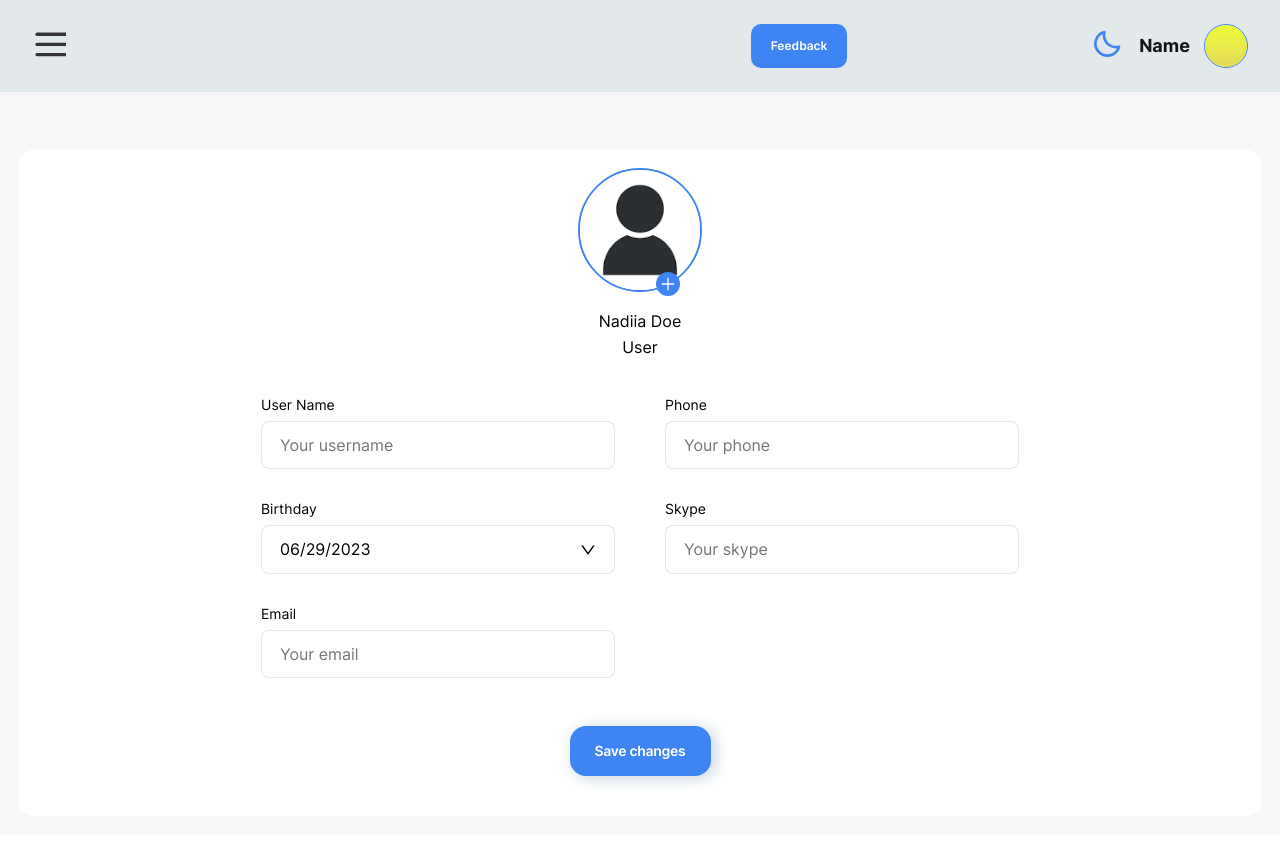
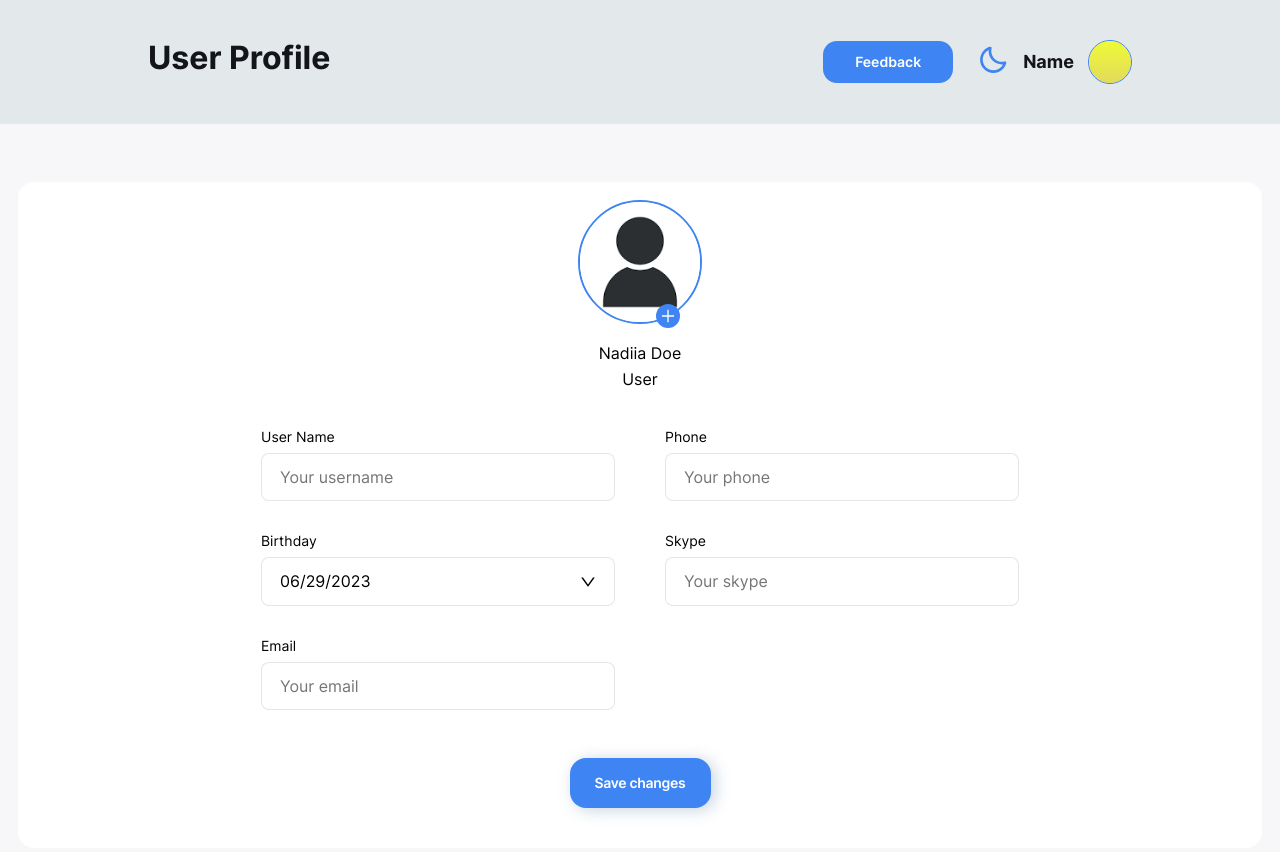
Before and after one commit to Markizdickabraz/GooseTeam, a React (Create React App) app: page /GooseTeam/account in a window 1280 px wide. Shown: the top 852 px of the page. Built offline with nearby package versions, Linux system fonts and the light colour scheme; what facepaint would draw is missing.

Commit message:
base styles

```diff
--- a/src/components/header/Header.styled.jsx
+++ b/src/components/header/Header.styled.jsx
@@ -1,46 +1,110 @@
 import styled from 'styled-components';
 import { fontColors, iconColors, backgroundColors } from 'styles/variables';
 
-
+// < 375 - mob small
+// 375 - 767 - mob
+// 768 - 1023 - tablet
+// 1024+ - desk
 
 export const Wrapper = styled.header`
-background-color:${backgroundColors.grey};
+  background-color: ${backgroundColors.grey};
+  padding-top: 24px;
+  padding-bottom: 24px;
+
+  @media screen and (min-width: 1024px) {
+    padding-top: 40px;
+    padding-bottom: 40px;
+  }
+
+  // display: flex;
+  // justify-content: space-between;
+  // padding: 24px 20px;
+
+  // @media (min-width: 768px) {
+  //   padding: 24px 32px;
+  // }
+
+  // @media (min-width: 1440px) {
+  //   padding: 24px 34px;
+  // }
+`;
+
+export const Container = styled.div`
   display: flex;
   justify-content: space-between;
-  padding:24px 20px;
 
-  @media (min-width: 768px) {
-    padding:24px 32px;
+  width: 100%;
+
+  padding-left: 20px;
+  padding-right: 20px;
+
+  margin-left: auto;
+  margin-right: auto;
+
+  @media screen and (min-width: 375px) {
+    width: 375px;
   }
 
-  @media (min-width: 1440px) {
-    padding:24px 34px;
+  @media screen and (min-width: 768px) {
+    width: 768px;
+
+    padding-left: 20px;
+    padding-right: 20px;
+  }
+
+  @media screen and (min-width: 1024px) {
+    width: 1024px;
+  }
+`;
+
+export const LeftSubsection = styled.div`
+  @media (max-width: 1023px) {
+    display: none;
+  }
+`;
+
+export const RightSubsection = styled.div`
+  display: flex;
+  align-items: center;
+  justify-content: center;
+  gap: 18px;
+
+  @media screen and (min-width: 768px) {
+    gap: 24px;
   }
 `;
 
 export const Info = styled.div`
   display: flex;
   align-items: center;
-  margin-left: auto;
+  justify-content: center;
+  gap: 8px;
+
+  @media screen and (min-width: 768px) {
+    gap: 14px;
+  }
 `;
 
 export const SectionTitle = styled.h1`
-  display: none;
+  // display: none;
   color: ${fontColors.black};
-  @media (min-width: 1440px) {
+  // @media (min-width: 1440px) {
   display: block;
-
+  // display: inline;
   font-weight: 700;
   font-size: 32px;
   text-shadow: 0px 47px 355px rgba(0, 0, 0, 0.07),
     0px 9.4px 57.6875px rgba(0, 0, 0, 0.035);
-  }
+  // }
+  // @media (max-width: 1023px) {
+  //   display: none;
+  // }
 `;
 
 export const Toggler = styled.svg`
   fill: transparent;
   stroke: ${iconColors.black};
-  margin-right:8px;
+  margin-right: 8px;
 
   height: 24px;
   width: 24px;
@@ -48,37 +112,44 @@ export const Toggler = styled.svg`
   @media (min-width: 765px) {
     height: 34px;
     width: 34px;
-    margin-right:16px;
+    margin-right: 16px;
   }
-  @media (min-width: 1440px) {
+  @media (min-width: 1024px) {
     display: none;
   }
 `;
 
-
 export const MotivationTask = styled.p`
-  display: none;
+  // display: none;
   color: ${fontColors.black};
 
-  @media (min-width: 1440px) {
+  // @media (min-width: 1440px) {
   display: block;
   font-family: 'Inter';
 
   font-weight: 600;
   font-size: 14px;
   line-height: 1.3;
-  }
+  // }
 `;
 
-export const FeedbackBtn=styled.button`
-background:${backgroundColors.blue};
+export const FeedbackBtn = styled.button`
+  background: ${backgroundColors.blue};
   border-radius: 10px;
   padding: 8px 20px;
-border:none;
-color:${fontColors.white};
+  border: none;
+  color: ${fontColors.white};
   text-align: center;
   font-size: 12px;
   font-family: Inter;
   font-weight: 600;
   line-height: 16px;
-margin-left:55%;`
+  // margin-left: 55%;
+
+  @media screen and (min-width: 768px) {
+    border-radius: 14px;
+    padding: 12px 32px;
+    font-size: 14px;
+    line-height: 18px;
+  }
+`;
--- a/src/components/header/components/ThemeToggler/ThemeToggler.styled.jsx
+++ b/src/components/header/components/ThemeToggler/ThemeToggler.styled.jsx
@@ -17,5 +17,5 @@ export const ToggleButton = styled.button`
   background-color: transparent;
   border: none;
   padding: 0px;
-  margin-right: 16px;
+  // margin-right: 16px;
 `;
--- a/src/components/header/header.jsx
+++ b/src/components/header/header.jsx
@@ -6,16 +6,18 @@ import sprite from '../../images/svg/sprite.svg';
 
 import {
   Wrapper,
+  Container,
   Info,
   SectionTitle,
   Toggler,
   FeedbackBtn,
   MotivationTask,
-
+  LeftSubsection,
+  RightSubsection,
 } from './Header.styled';
 
 import AddFeedbackModal from './AddFeedbackModal/AddFeedbackModal';
-import {MobileSidebar} from './components/MobileSidebar';
+import { MobileSidebar } from './components/MobileSidebar';
 
 export const Header = () => {
   const location = useLocation();
@@ -25,19 +27,19 @@ export const Header = () => {
 
   const openModal = () => {
     setModalIsOpened(true);
-  }
+  };
 
   const closeModal = () => {
     setModalIsOpened(false);
-  }
+  };
 
   const showSidebar = () => {
     setSidebarlIsOpened(true);
-  }
+  };
 
   const hideSidebar = () => {
     setSidebarlIsOpened(false);
-  }
+  };
 
   let title = '';
   if (currentPath.startsWith('/account')) {
@@ -48,24 +50,37 @@ export const Header = () => {
     title = '';
   }
 
+  let motivate = false;
+  if (currentPath.startsWith('/calendar/day')) {
+    motivate = true;
+  }
+
   return (
     <>
       <Wrapper>
-        <div>
+        <Container>
+          <LeftSubsection>
+
             <SectionTitle>{title}</SectionTitle>
-
+            {motivate && (
               <MotivationTask>
                 Let go of the past and focus on the present!
               </MotivationTask>
-        </div>
+            )}
+          </LeftSubsection>
           <Toggler onClick={showSidebar}>
             <use href={`${sprite}#menu`} />
           </Toggler>
+
+          <RightSubsection>
             <FeedbackBtn onClick={openModal}>Feedback</FeedbackBtn>
+
             <Info>
               <ThemeToggler />
               <UserInfo />
             </Info>
+          </RightSubsection>
+        </Container>
       </Wrapper>
       {modalIsOpened && <AddFeedbackModal close={closeModal} />}
       {sidebarIsOpened && <MobileSidebar close={hideSidebar} />}
```
Lines whose indentation alone changed are shown as unchanged.
